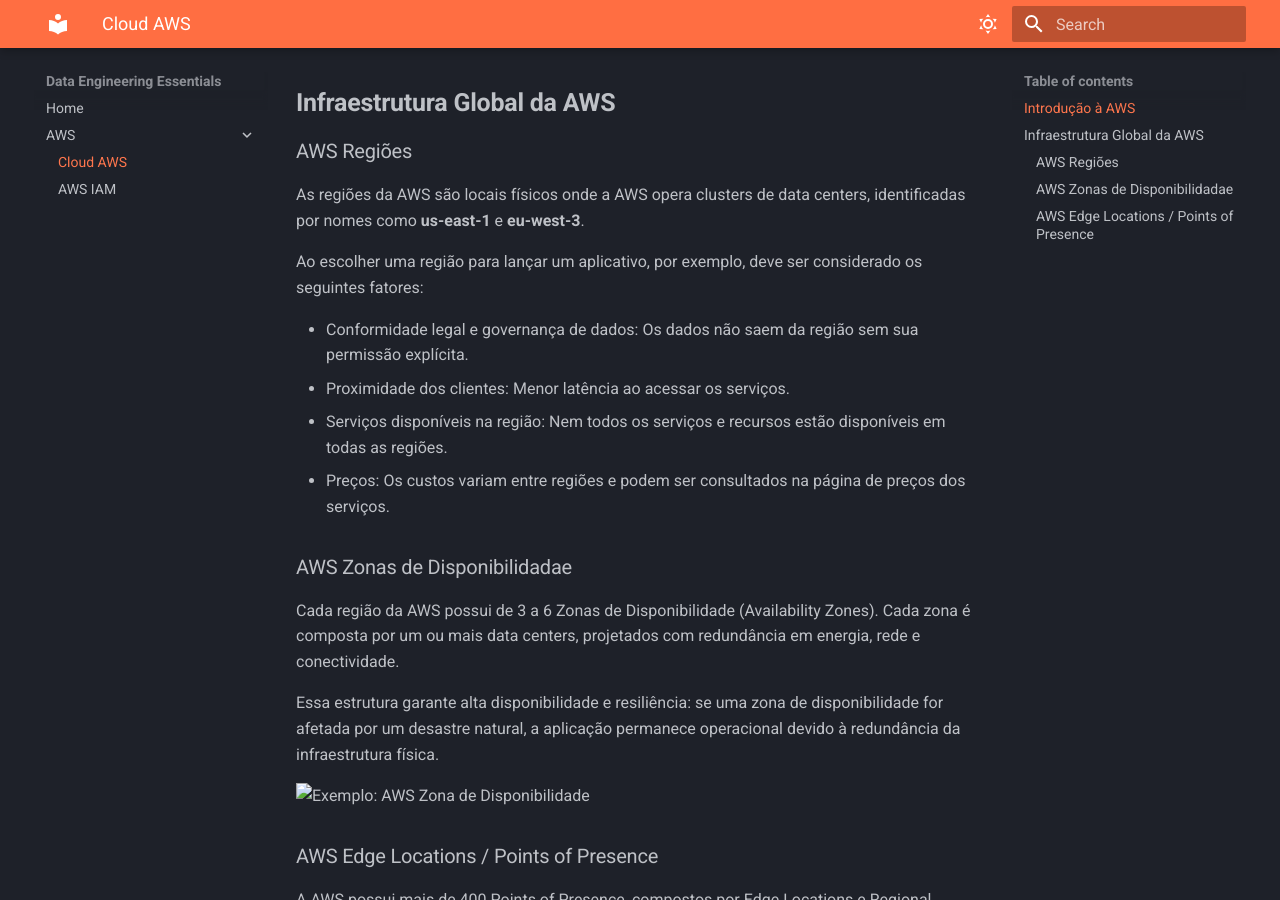
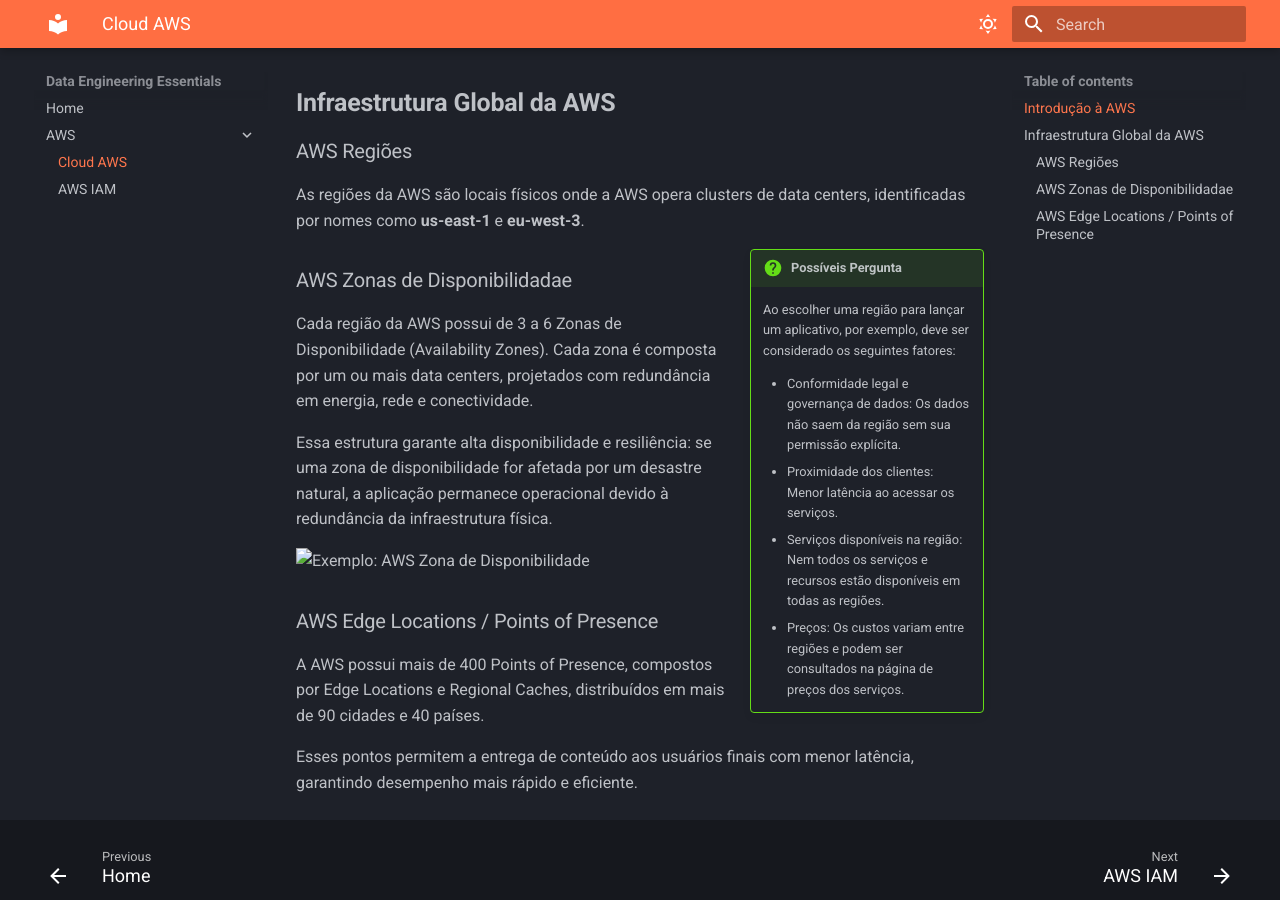
Before and after one commit to Vinicius-Santoro/data-engineering-essentials, an MkDocs documentation site: the page built from docs/AWS/00-conhecendo-aws.md, in a window 1280 px wide and 900 px high, scrolled down 515 px. Built offline with MkDocs 1.6.1 and Material for MkDocs 9.7.7, drawn with Linux system fonts in a browser that asks for light colours.

```diff
--- a/docs/AWS/00-conhecendo-aws.md
+++ b/docs/AWS/00-conhecendo-aws.md
@@ -16,16 +16,18 @@
 As regiões da AWS são locais físicos onde a AWS opera clusters de data centers,
 identificadas por nomes como **us-east-1** e **eu-west-3**.
 
-Ao escolher uma região para lançar um aplicativo, por exemplo, deve ser
-considerado os seguintes fatores:
+!!! question inline end "Possíveis Pergunta"
 
-- Conformidade legal e governança de dados: Os dados não saem da região sem sua
-permissão explícita.
-- Proximidade dos clientes: Menor latência ao acessar os serviços.
-- Serviços disponíveis na região: Nem todos os serviços e recursos estão
-disponíveis em todas as regiões.
-- Preços: Os custos variam entre regiões e podem ser consultados na página de
-preços dos serviços.
+    Ao escolher uma região para lançar um aplicativo, por exemplo, deve ser
+    considerado os seguintes fatores:
+
+    - Conformidade legal e governança de dados: Os dados não saem da região sem sua
+    permissão explícita.
+    - Proximidade dos clientes: Menor latência ao acessar os serviços.
+    - Serviços disponíveis na região: Nem todos os serviços e recursos estão
+    disponíveis em todas as regiões.
+    - Preços: Os custos variam entre regiões e podem ser consultados na página de
+    preços dos serviços.
 
 ### AWS Zonas de Disponibilidadae
 
```
